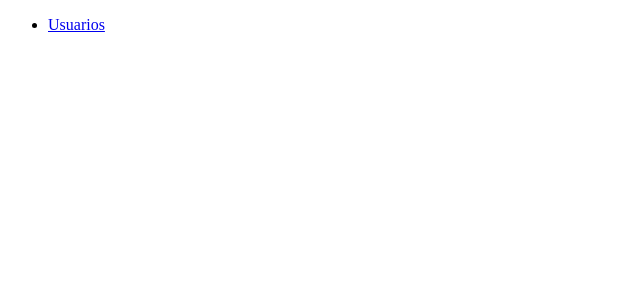
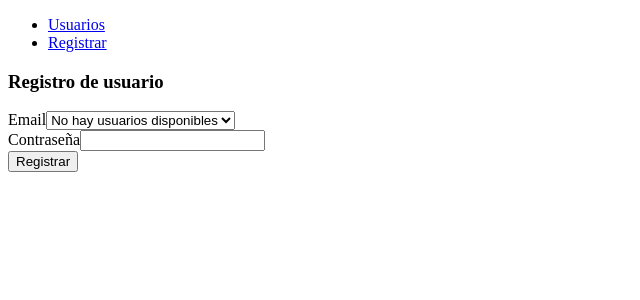
Before and after one commit to Nix-ui/proyectoTecWeb, an Angular app: page /register in a window 1280 px wide. Before the commit this address led to /. Shown: the top 300 px of the page, without its empty margins (0-640 px from the left). Built offline with nearby package versions, Linux system fonts and the light colour scheme; no server answers.

Commit message:
feat: to merge

```diff
--- a/src/app/app.component.html
+++ b/src/app/app.component.html
@@ -1,6 +1,7 @@
 <nav>
   <ul>
   <li> <a  [routerLink]="['/users']" >Usuarios</a> </li>
+  <li> <a  [routerLink]="['/register']" >Registrar</a> </li>
 </ul>
 </nav>
 <router-outlet></router-outlet>
--- a/src/app/app.routes.ts
+++ b/src/app/app.routes.ts
@@ -1,7 +1,10 @@
 import { Routes } from '@angular/router';
 import { UsuariosComponent } from './paginas/usuarios/usuarios.component';
 import { DetallesUsuarioComponent } from './paginas/detalles-usuario/detalles-usuario.component';
+import { RegistroComponent } from './paginas/registro/registro.component';
+
 export const routes: Routes = [
     { path: 'users',component: UsuariosComponent},
     { path: 'user/:id',component: DetallesUsuarioComponent},
+    { path: 'register',component: RegistroComponent},
 ];
--- /dev/null
+++ b/src/app/interfaces/register-user.ts
@@ -0,0 +1,8 @@
+export interface RegisterUser {
+    id?: number;
+    email: string;
+    password: string;
+    first_name?: string;
+    last_name?: string;
+    avatar?: string | 'https://thenounproject.com/icon/profile-4808974/';
+}
--- /dev/null
+++ b/src/app/paginas/registro/registro.component.html
@@ -0,0 +1,21 @@
+<form action="" class="col-md-6" [formGroup]="form" (ngSubmit)="onSubmit()">
+    <h3> Registro de usuario</h3>
+    <div class="form-group">
+        <label for="email">Email</label>
+        <select name="registerEmail" id="registerEmail">
+        @for(usuario of listaUsuarios; track usuario) {
+            <option value="{{usuario.email}}">{{usuario.email}}</option>
+        }@empty {
+            <option value="">No hay usuarios disponibles</option>
+        }
+        </select>
+    </div>
+
+    <div class="form-group">
+        <label for="password">Contraseña</label>
+        <input type="password" id="password" class="form-control" formControlName="password">
+    </div>
+
+    <button type="submit" class="btn btn-primary">Registrar</button>
+
+</form>
--- /dev/null
+++ b/src/app/paginas/registro/registro.component.ts
@@ -0,0 +1,43 @@
+import { Component, OnInit } from '@angular/core';
+import { ApiClientService } from '../../servicios/api-client.service';
+import { ReactiveFormsModule,FormControl, FormGroup } from '@angular/forms';
+import { Router } from '@angular/router';
+import { RegisterUser } from '../../interfaces/register-user';
+import { Usuario } from '../../interfaces/usuario';
+import { UsersService } from '../../servicios/users.service';
+@Component({
+  selector: 'app-registro',
+  imports: [ ReactiveFormsModule],
+  templateUrl: './registro.component.html',
+  styleUrl: './registro.component.scss'
+})
+export class RegistroComponent implements OnInit {
+  form = new FormGroup({
+    email: new FormControl(''),
+    password: new FormControl(''),
+  });
+  listaUsuarios: Usuario[] = [];
+  users: RegisterUser[] = [];
+  constructor(private api: ApiClientService, private router: Router, private usersService: UsersService) { }
+  onSubmit() {
+    const user: RegisterUser = {
+      id: Date.now(),
+      email: this.form.value.email ?? '',
+      password: this.form.value.password ?? '',
+      first_name: 'generic User',
+      last_name: 'generic User',
+      avatar: 'https://cdn-icons-png.flaticon.com/512/6522/6522516.png'
+    };
+    const existingUsers = localStorage.getItem('users');
+    if (existingUsers) {
+      this.users = JSON.parse(existingUsers);
+    }
+    this.users.push(user);
+    this.api.post('register', this.users);
+  }
+  ngOnInit(): void {
+    this.usersService.getUsers().then((usuarios: Usuario[]) => {
+      this.listaUsuarios = usuarios;
+    });
+  }
+}
--- a/src/app/paginas/usuarios/usuarios.component.scss
+++ b/src/app/paginas/usuarios/usuarios.component.scss
@@ -2,7 +2,7 @@
     display: flex;
     flex-wrap: wrap;
     flex-direction: row;
-    justify-content:  space-between;
+    justify-content:  center;
     align-items: center;
     gap: 20px;
     padding: 20px;
@@ -10,8 +10,11 @@
         display: flex;
         flex-direction: column;
         align-items: center;
+        justify-content: center;
         flex: 1 1 300px;
-        max-height: 40dvh;
+        max-height: 30dvh;
+        max-width:35%;
+        min-width: 25%;
         background-color: #f9f9f9;
         app-user-cards{
             flex: 1 1 800px;
--- a/src/app/paginas/usuarios/usuarios.component.ts
+++ b/src/app/paginas/usuarios/usuarios.component.ts
@@ -1,8 +1,10 @@
 import { Component, Input , OnInit} from '@angular/core';
 import { ApiClientService } from '../../servicios/api-client.service';
+import { UsersService } from '../../servicios/users.service';
 import { UserCardsComponent } from '../../elementos/user-cards/user-cards.component';
 import { Usuario } from '../../interfaces/usuario';
 import { Router } from '@angular/router';
+import { RegisterUser } from '../../interfaces/register-user';
 @Component({
   selector: 'app-usuarios',
   imports: [UserCardsComponent],
@@ -11,12 +13,14 @@ import { Router } from '@angular/router';
 })
 export class UsuariosComponent implements OnInit {
   listaUsuarios: Usuario[] = [];
+  users: RegisterUser[] = [];
   page: number;
-  constructor(private apiClientService: ApiClientService,private router: Router) {
+  constructor(private apiClientService: ApiClientService,private router: Router, private usersService: UsersService) {
     this.page = 1;
   }
   ngOnInit(): void {
     this.getUsers();
+    this.users = this.getAllUsersRegister();
   }
   getUsers(page?:number): void {
     let finalEndpoint= 'users';
@@ -34,6 +38,10 @@ export class UsuariosComponent implements OnInit {
       }
     });
   }
+  getAllUsersRegister(): RegisterUser[] {
+    const users = this.usersService.getAllUsers();
+    return users;
+  }
   showUser(id:number){
     this.router.navigate(['/user', id]);
   }
--- a/src/app/servicios/api-client.service.ts
+++ b/src/app/servicios/api-client.service.ts
@@ -12,4 +12,12 @@ export class ApiClientService {
   get(endpoint: string ): Observable<any> {
     return this.client.request('GET', `${environment.API_BASE_URL}/${endpoint}`, { headers: { 'x-api-key': environment.API_KEY } });
   }
+  post(endpoint: string, body: any){
+    if(localStorage.getItem('users') === null){
+      localStorage.setItem('users', JSON.stringify(body));
+    }else{
+      const users = localStorage.getItem('users');
+      localStorage.setItem('users', JSON.stringify([...JSON.parse(users!), body]));
+    }
+  }
 }
--- /dev/null
+++ b/src/app/servicios/users.service.ts
@@ -0,0 +1,26 @@
+import { Injectable } from '@angular/core';
+import { RegisterUser } from '../interfaces/register-user';
+import { Usuario } from '../interfaces/usuario';
+import { HttpClient } from '@angular/common/http';
+
+@Injectable({
+  providedIn: 'root'
+})
+export class UsersService {
+  constructor( private http: HttpClient) { }
+
+  getAllUsers(): RegisterUser[] {
+    const users = localStorage.getItem('users');
+    return users ? JSON.parse(users) : [];
+  }
+  getUsersPage(page: number): Promise<Usuario[]> {
+    return this.http.get<any>('https://reqres.in/api/users?page=1')
+      .toPromise()
+      .then(data => data.data as Usuario[]);
+  }
+  getUsers(): Promise<Usuario[]> {
+    return this.http.get<any>('https://reqres.in/api/users?page=1')
+      .toPromise()
+      .then(data => data.data as Usuario[]);
+  }
+}
```
Also changed, not shown: src/app/paginas/usuarios/usuarios.component.html (+10 -0 lines), src/app/paginas/registro/registro.component.scss (added).
